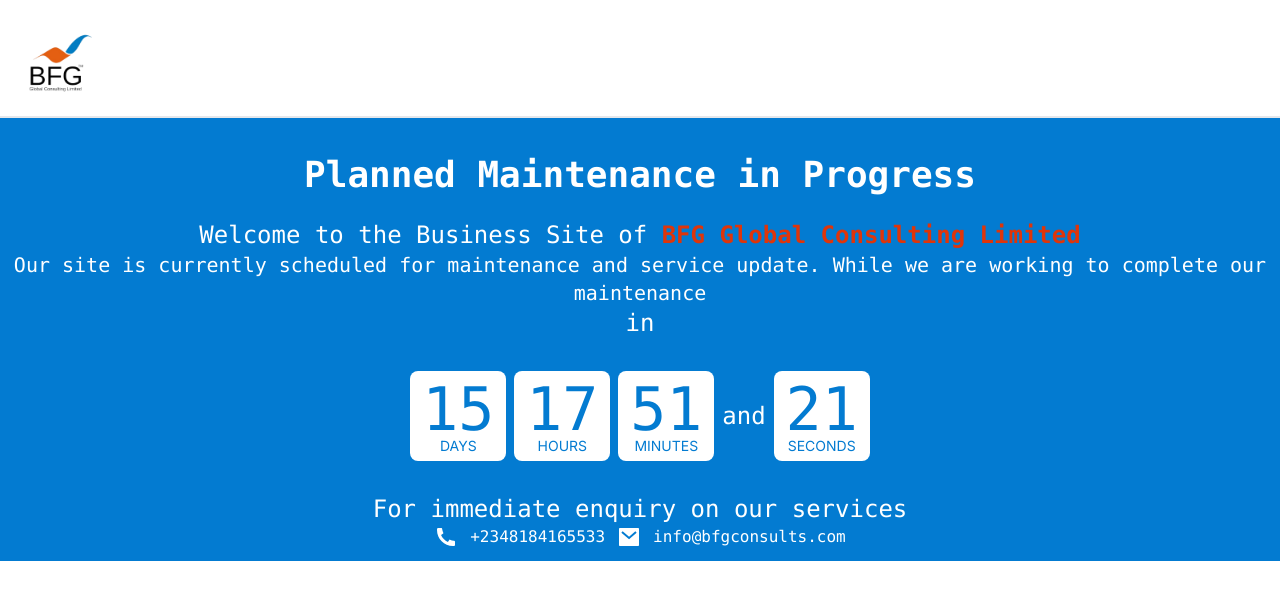
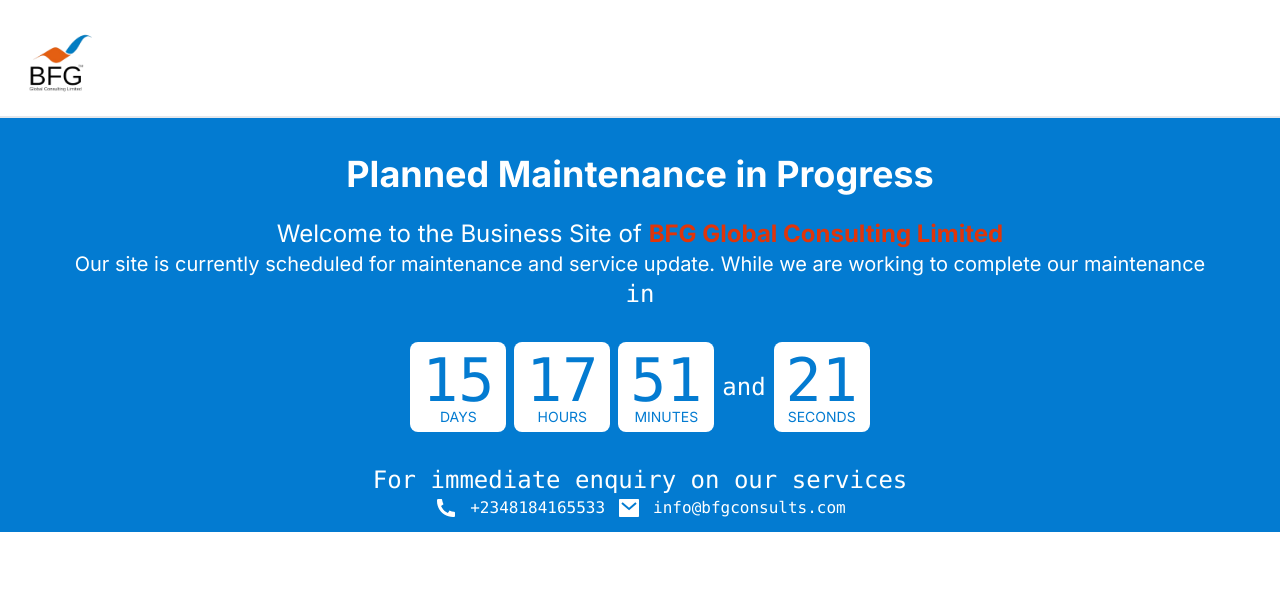
Before and after one commit to bfgglobalconsults/bfg-website, a Next.js app: page / in a window 1280 px wide. Shown: the top 600 px of the page. Built offline with nearby package versions, Linux system fonts and the light colour scheme.

Commit message:
latest additions

```diff
--- a/src/app/page.js
+++ b/src/app/page.js
@@ -43,14 +43,14 @@
     </main> */}
         <main className="bg-[#037bd1] text-white p-3">
           <h1 className="text-4xl text-white font-bold text-center my-6">
-            <span className="text-white font-mono">Planned Maintenance in Progress</span>
+            <span className="text-white font-inter">Planned Maintenance in Progress</span>
           </h1>
           <p className="text-center px-[70px]">
-            <span className="text-white text-2xl font-mono">
+            <span className="text-white text-2xl font-inter">
             Welcome to the Business Site of <b className="text-[#df350a]">BFG Global Consulting Limited</b>
             </span>
           </p>
-          <p className="text-center text-xl font-mono">
+          <p className="text-center text-xl font-inter">
           Our site is currently scheduled for maintenance and service update.
 While we are working to complete our maintenance
           </p>
```
